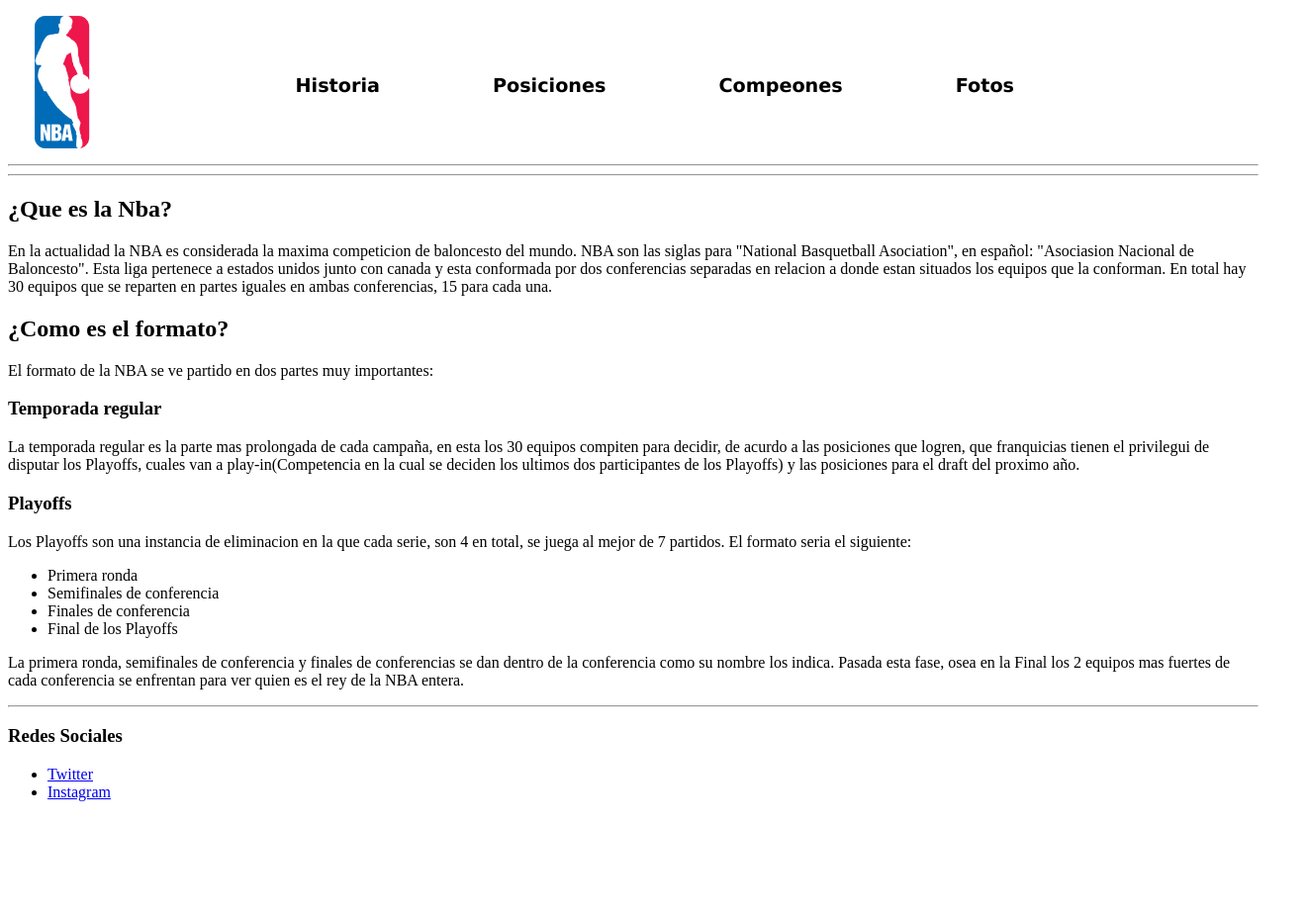
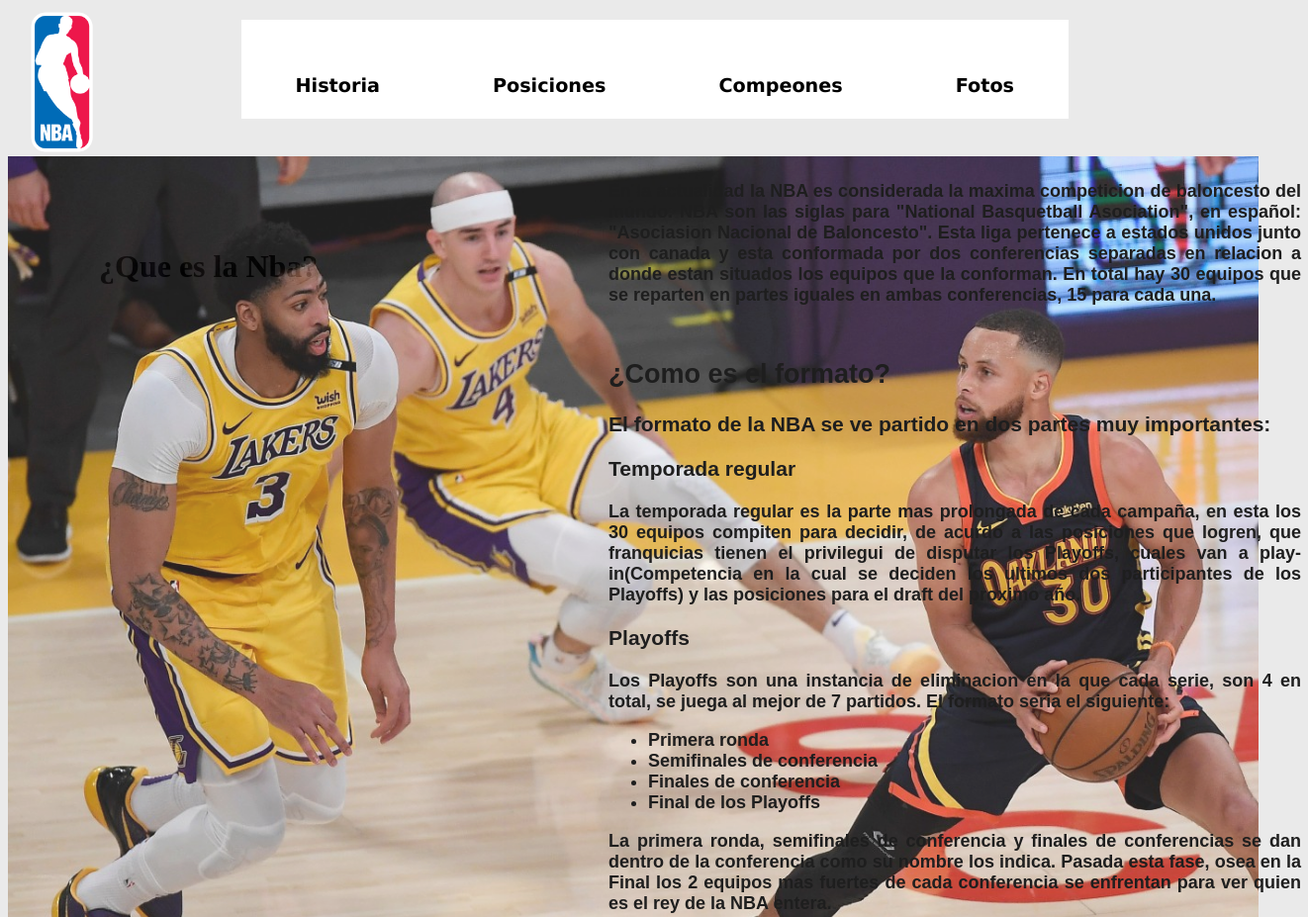
Before and after one commit to FranFerro2004/EntregaFinalFerro, a plain HTML site: page index.html in a window 1280 px wide. Shown: the top 927 px of the page at 99% size, 1322 px wide, since content can reach past the window. Before the commit the page ends 826 px from the top, so only its background shows below. Drawn offline with Linux system fonts and the light colour scheme.

Commit message:
imagen de fondo

```diff
--- a/css/estilos.css
+++ b/css/estilos.css
@@ -57,6 +57,44 @@
 }
 
 .imgIndex{
-    background-image:
+    background-image: url(../imagenes/curry\ jugando.jpg);
+    background-size: cover;
+    background-repeat: no-repeat;
+    height: 1000px;
+    opacity: 87%;
 
 }
+
+.estiloLetra{
+    font-family: Arial, Helvetica, sans-serif;
+    font-size: large;
+    color: rgb(0, 0, 0);
+    font-weight: bolder;
+}
+
+
+.pIndex{
+
+    text-align: justify;
+    width: 700px;
+    position: relative;
+    left: 600px;
+    padding: 7px;
+}
+
+.backColor{
+    background-color: rgba(201, 201, 201, 0.377);
+}
+
+#h1Index{
+    position: absolute;
+    top: 230px;
+    left: 100px;
+
+}
+
+#mainIndex{
+    position: relative;
+    top: 00px;
+
+}
--- a/index.html
+++ b/index.html
@@ -11,14 +11,13 @@
     <link rel="stylesheet" href="css/estilos.css">
 
 </head>
-<body>
+<body class="backColor" class="estiloLetra">
 
     <header>
 
         <a href="index.html"><img src="imagenes/i.png" alt="" class="logoNBA" ></a>
 
 
-        <hr>
 
         <nav class="navMenu">
 
@@ -43,19 +42,18 @@
 
     </header>
 
-    <hr>
 
-    <main class="imgIndex">
+    <h1 id="h1Index">¿Que es la Nba?</h1>
 
 
 
+    <main id="mainIndex" class="imgIndex" >
 
 
-        <section>
+        <section class="pIndex" >
 
-            <h2>¿Que es la Nba?</h2>
 
-            <p>
+            <p class="estiloLetra">
                 En la actualidad la NBA es considerada la maxima competicion de baloncesto del mundo. NBA son las siglas para "National Basquetball Asociation", en español: "Asociasion
                 Nacional de Baloncesto". Esta liga pertenece a estados unidos junto con canada y esta conformada por dos conferencias separadas en relacion a donde estan situados los equipos que la conforman.
                 En total hay 30 equipos que se reparten en partes iguales en ambas conferencias, 15 para cada una.
@@ -65,12 +63,13 @@
         </section>
 
 
-        <section>
-            <h2> ¿Como es el formato? </h2>
+        <section  class="pIndex">
 
-                <p>El formato de la NBA se ve partido en dos partes muy importantes:</p>
+                <div class="estiloLetra">
 
-                <div>
+                    <h2> ¿Como es el formato? </h2>
+
+                    <h3>El formato de la NBA se ve partido en dos partes muy importantes:</h3>
 
                     <h3> Temporada regular </h3>
 
@@ -80,9 +79,9 @@
 
                     </p>
 
-                 </div>
+                </div>
 
-                <div>
+                <div class="estiloLetra">
 
                     <h3> Playoffs </h3>
 
@@ -126,7 +125,7 @@
 
     </main>
 
-    <hr>
+
 
     <footer>
 
```
